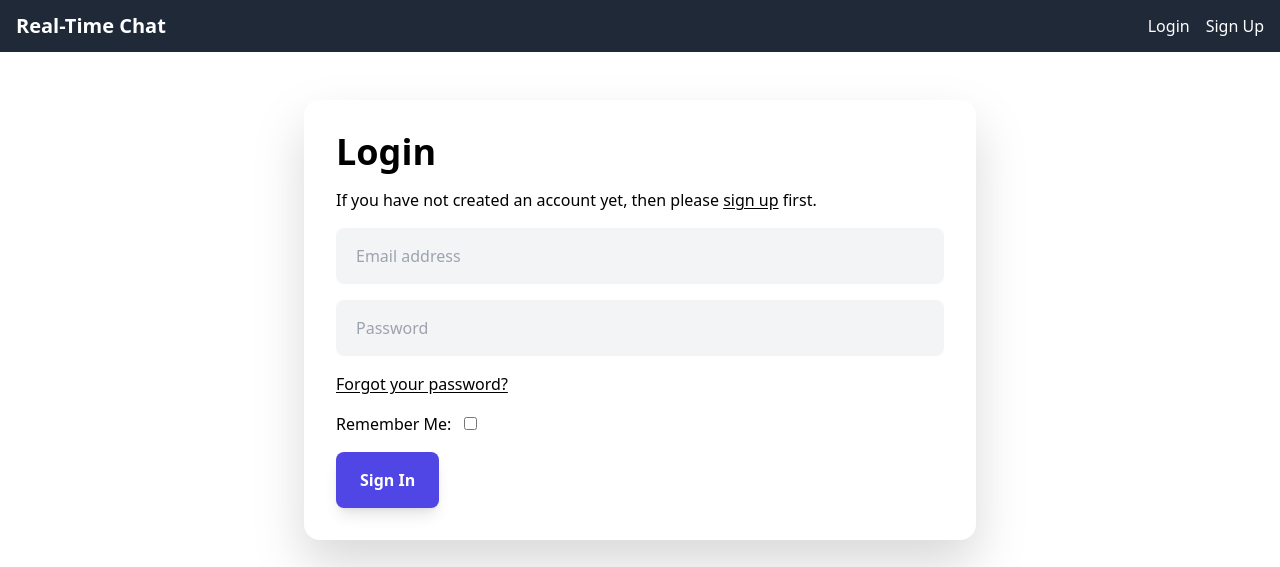
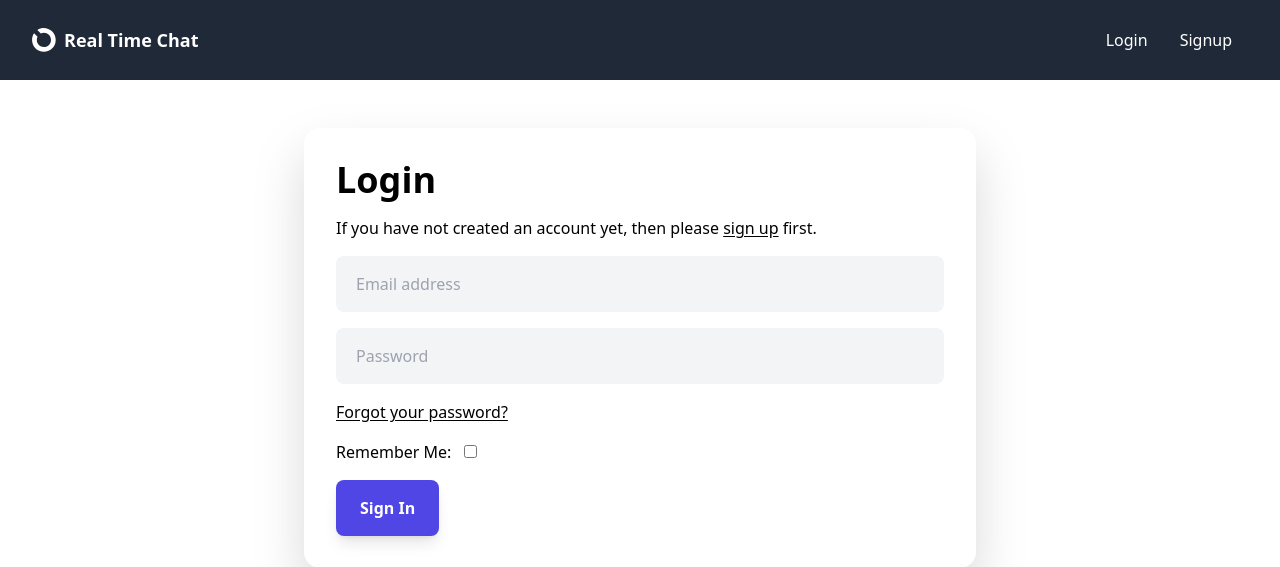
Before and after one commit to zainkiyani682/Live_Cha, a Django app: a page that uses templates/base.html in a window 1280 px wide. Shown: the top 567 px of the page. Run offline with Django 5.2, Linux system fonts and the light colour scheme; parts of the project's set-up code (start-up, migrations or seed data) failed here and were passed over; some libraries are stand-ins or nearby versions.

Commit message:
chat with other issue resloved

```diff
--- a/templates/base.html
+++ b/templates/base.html
@@ -121,24 +121,7 @@
 
     {% include 'includes/messages.html' %}
 
-    <header class="bg-gray-800 text-white">
-        <nav class="container mx-auto px-4 py-3 flex justify-between items-center">
-            <a href="{% url 'home' %}" class="text-xl font-bold">Real-Time Chat</a>
-            <div class="flex items-center space-x-4">
-                {% if user.is_authenticated %}
-                    <a href="{% url 'profile' %}" class="hover:text-gray-300">Profile</a>
-                    <a href="{% url 'profile-settings' %}" class="hover:text-gray-300">Settings</a>
-                    <form method="post" action="{% url 'account_logout' %}" class="inline">
-                        {% csrf_token %}
-                        <button type="submit" class="hover:text-gray-300">Logout</button>
-                    </form>
-                {% else %}
-                    <a href="{% url 'account_login' %}" class="hover:text-gray-300">Login</a>
-                    <a href="{% url 'account_signup' %}" class="hover:text-gray-300">Sign Up</a>
-                {% endif %}
-            </div>
-        </nav>
-    </header>
+    {% include 'includes/header.html' %}
 
     {% block layout %}
     {% endblock %}
--- a/templates/includes/header.html
+++ b/templates/includes/header.html
@@ -67,16 +67,20 @@
                         <li><a href="{% url 'profile' %}">My Profile</a></li>
                         <li><a href="{% url 'profile-edit' %}">Edit Profile</a></li>
                         <li><a href="{% url 'new-groupchat' %}">Create Chat</a></li>
-
                         <li><a href="{% url 'profile-settings' %}">Settings</a></li>
-                        <li><a href="{% url 'account_logout' %}">Log Out</a></li>
+                        <li>
+                            <form method="post" action="{% url 'account_logout' %}" class="inline">
+                                {% csrf_token %}
+                                <button type="submit" class="w-full text-left px-4 py-2 hover:bg-gray-100">Log Out</button>
+                            </form>
+                        </li>
                     </ul>
                 </div>
             </li>
 
             {% else %}
-            <li><a href="{% url 'account_login' %}">Login</a></li>
-            <li><a href="{% url 'account_signup' %}?next={% url 'profile-onboarding' %}">Signup</a></li>
+            <li><a href="{% url 'account_login' %}" class="hover:text-gray-300 transition-colors duration-200">Login</a></li>
+            <li><a href="{% url 'account_signup' %}?next={% url 'profile-onboarding' %}" class="hover:text-gray-300 transition-colors duration-200">Signup</a></li>
             {% endif %}
         </ul>
     </nav>
```
Also changed, not shown: a_core/settings.py (+18 -18 lines), 2 other files.
